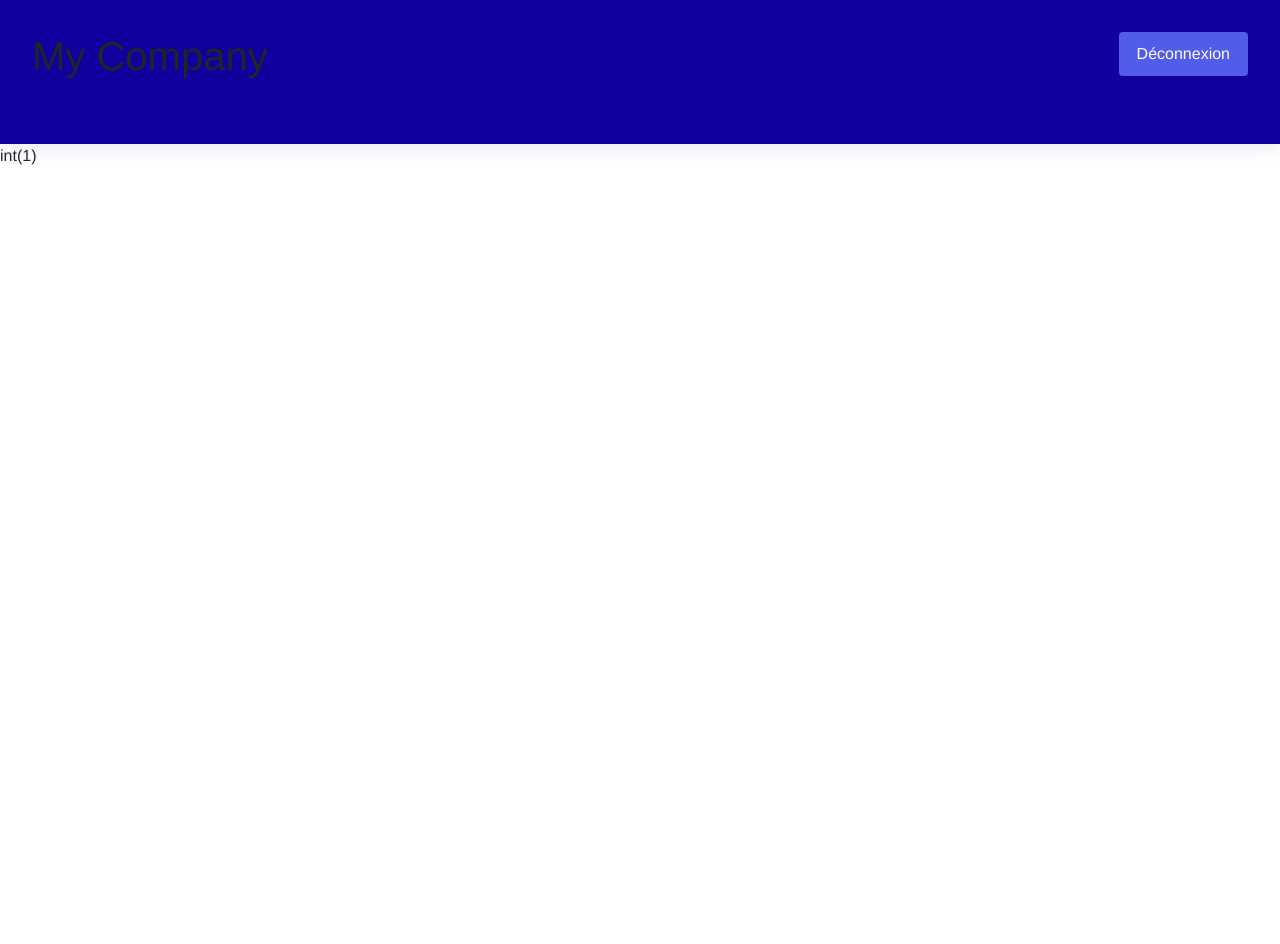
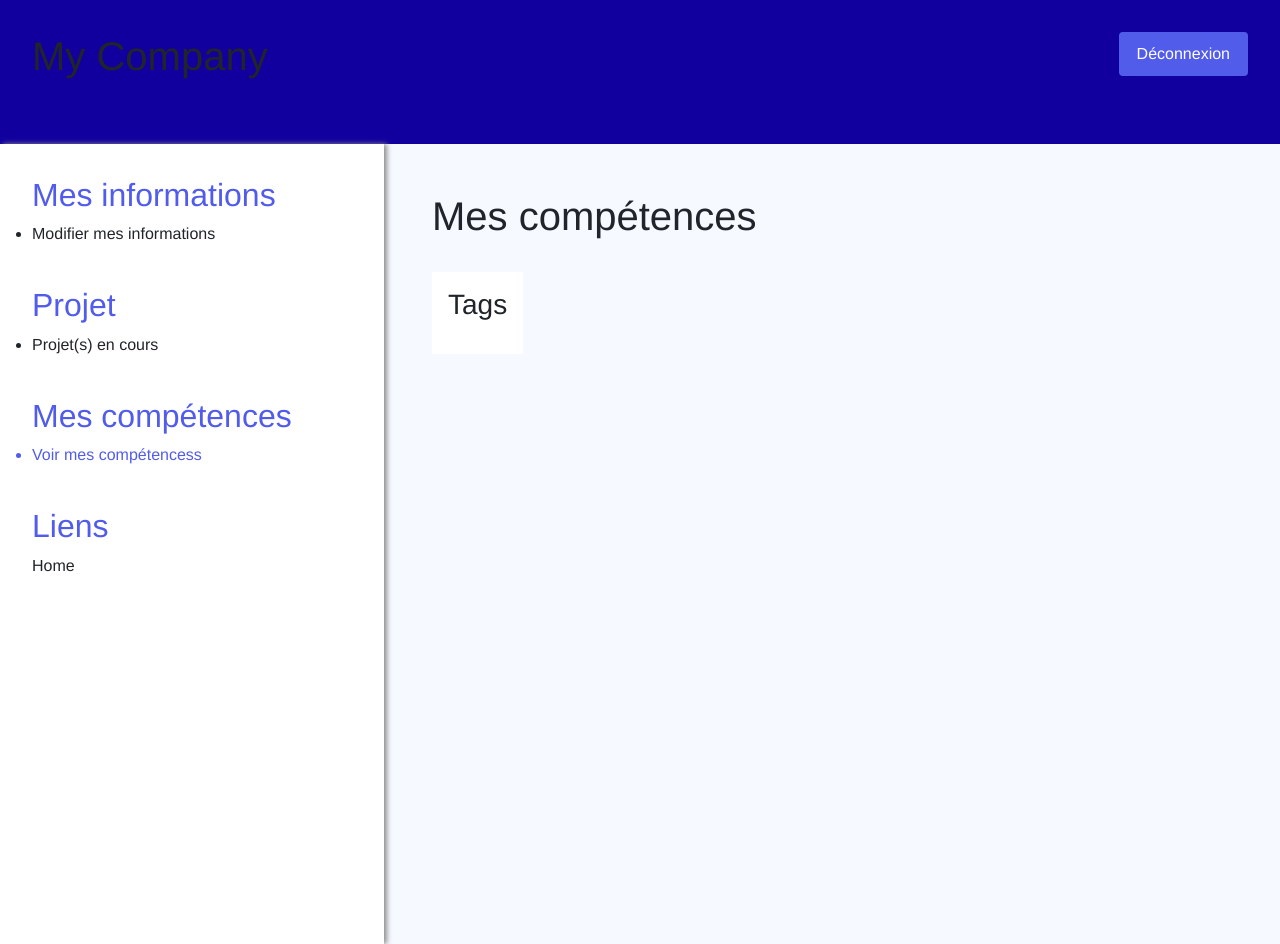
Before and after one commit to Nsven7/rubics, a PHP site: page /view/view-employee-admin-skill.php in a window 1280 px wide. Before the commit the page ends 165 px from the top, so only its background shows below. Run offline with PHP 8.4, Linux system fonts and the light colour scheme; the visitor is signed in with stand-in values (Sample User, id 1); data that the repository does not hold is empty.

Commit message:
wip on going project

```diff
--- a/view/view-employee-admin-skill.php
+++ b/view/view-employee-admin-skill.php
@@ -8,6 +8,61 @@ if (!isset($_SESSION['skills'])) {
     header("Location: ../controller/skillController.php");
     exit;
 }
+?>
 
-die(var_dump($_SESSION['skills']));
-?>
+<div class="container-items">
+    <div class="container-content">
+        <div class="sidenav">
+            <div class="accordionItem">
+                <h2 class="accordionTitle">Mes informations<span class="accordionIcon"></span></h2>
+                <div class="accordionContent">
+                    <ul>
+                    <li><a href="<?php $_SERVER['DOCUMENT_ROOT'] ?>/Rubics/view/view-employee-admin-home.php">Modifier mes informations</li>
+                    </ul>
+                </div>
+            </div>
+
+            <div class="accordionItem">
+                <h2 class="accordionTitle">Projet<span class="accordionIcon"></span></h2>
+                <div class="accordionContent">
+                    <ul>
+                        <li><a href="<?php $_SERVER['DOCUMENT_ROOT'] ?>/Rubics/view/view-employee-admin-project.php">Projet(s) en cours</a></li>
+                    </ul>
+                </div>
+            </div>
+
+            <div class="accordionItem">
+                <h2 class="accordionTitle">Mes compétences<span class="accordionIcon"></span></h2>
+                <div class="accordionContent">
+                    <ul>
+                        <li class="actif-link">Voir mes compétencess</li>
+                    </ul>
+                </div>
+            </div>
+
+            <div class="accordionItem">
+                <h2 class="accordionTitle">Liens<span class="accordionIcon"></span></h2>
+                <div class="accordionContent">
+                    <a href="index.php?action=updateUser">Home</a>
+                </div>
+            </div>
+        </div>
+
+        <div class="main">
+            <h1>Mes compétences</h1>
+
+            <div class="main-conent">
+                <div class="data-card">
+                    <h3>Tags</h3>
+                    <?php foreach ($_SESSION['skills'] as $skill) : ?>
+                        <span class="badge rounded-pill bg-success"><?php echo $skill ?></span>
+                    <?php endforeach; ?>
+                </div>
+            </div>
+        </div>
+    </div>
+
+    <script src="index.js"></script>
+    </body>
+
+    </html>
```
Also changed, not shown: controller/skillController.php (+2 -8 lines), model/realizeModel.php (added, +34 -0 lines), controller/realizeController.php (added).
